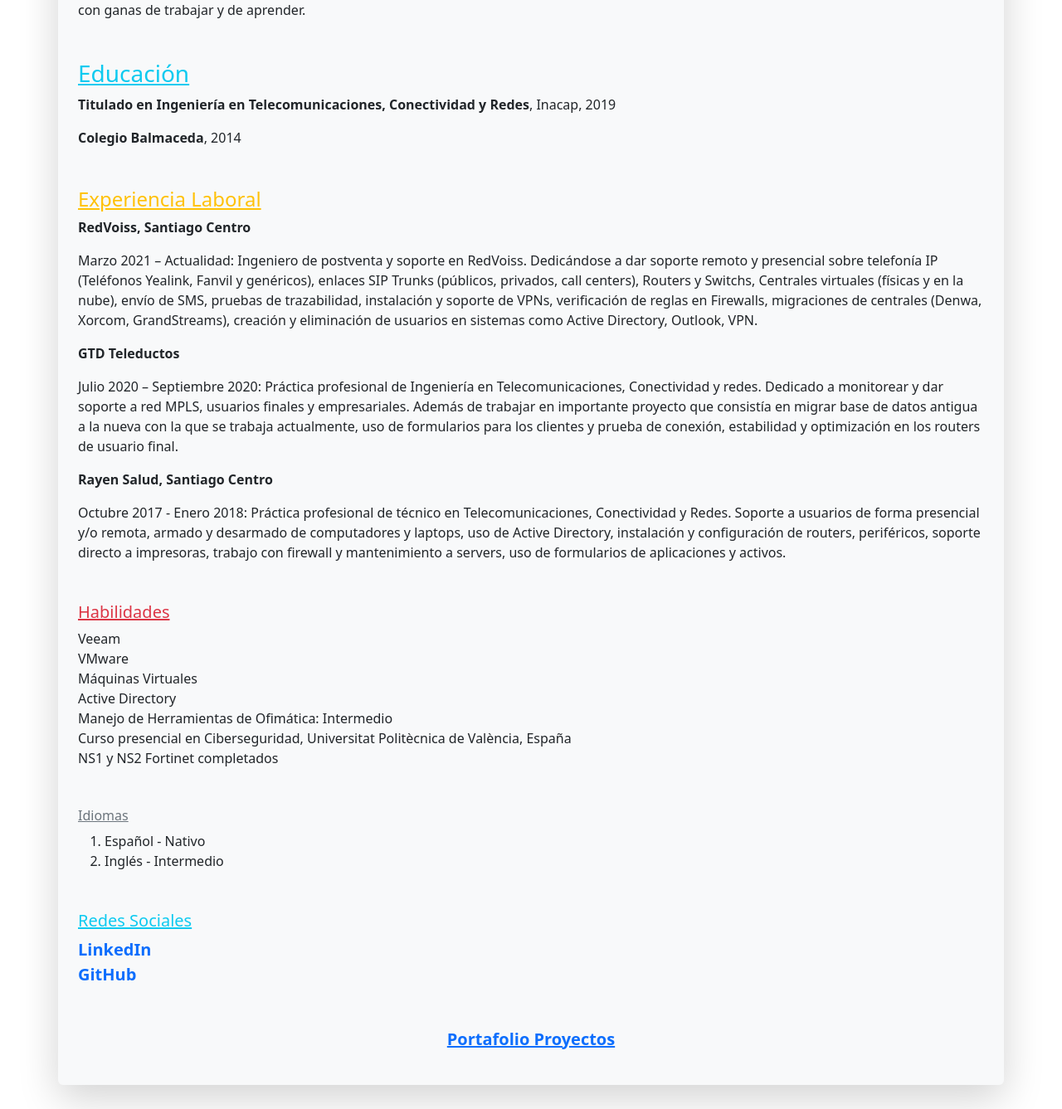
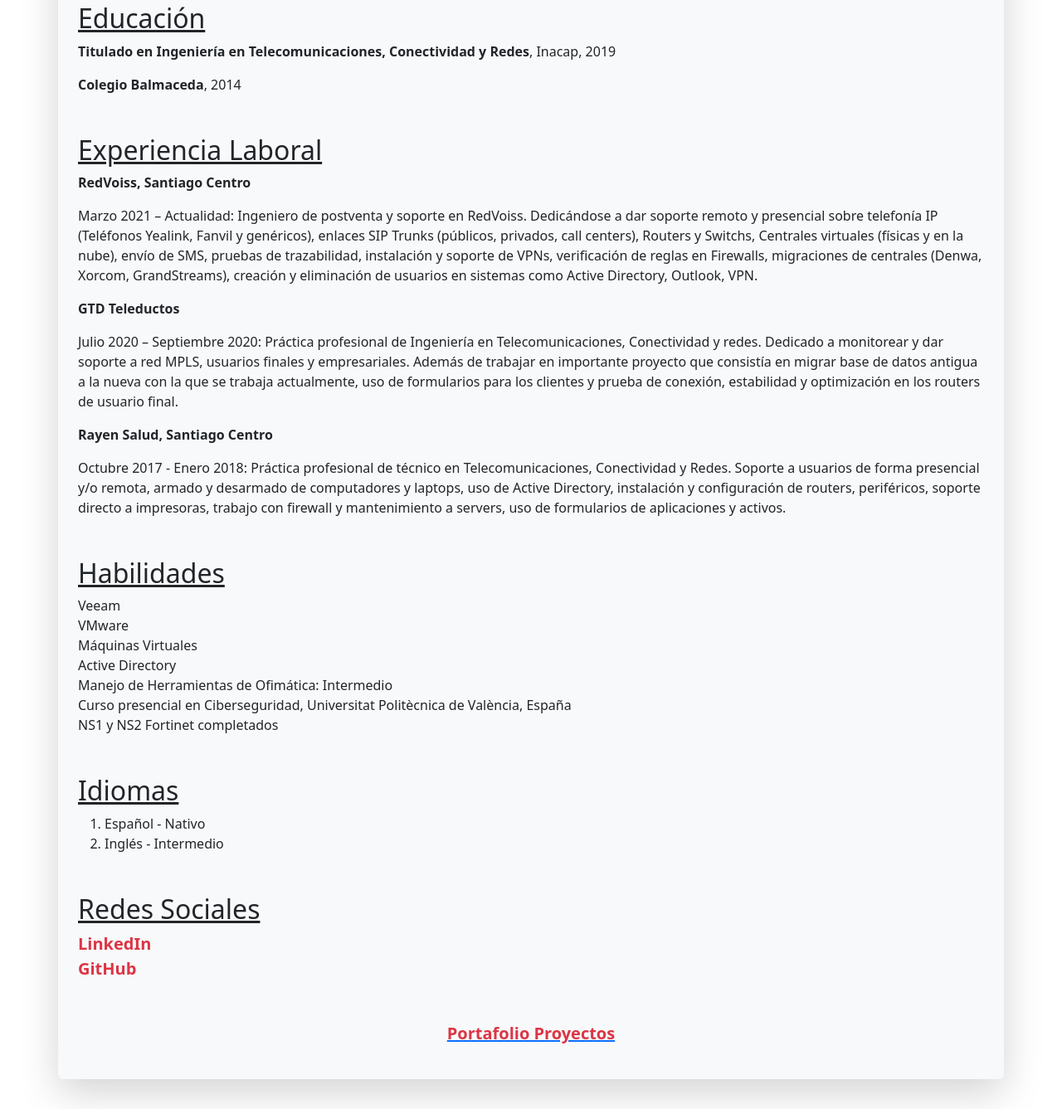
Before and after one commit to muriel-ap/forkackryzx, a plain HTML site: page index.html in a window 1280 px wide. Shown: the part 763-2100 px from the top of the page at 83% size. Drawn offline with nearby package versions, Linux system fonts and the light colour scheme.

Commit message:
update: unifiqué los títulos en h2 les  quité los colores personalizados, dividí el h1 y cambié a danger los enlaces

```diff
--- a/index.html
+++ b/index.html
@@ -52,7 +52,9 @@
 
     <div class="container mt-5 mb-5 p-4 bg-light shadow-lg rounded">
         <header class="text-center mb-5" id="main-header">
-        <h1 class="main-header">Cristopher Escobar <br><small class="text-muted">Ingeniero en Telecomunicaciones, Conectividad y Redes</small></h1>
+        <h1 class="main-header">Cristopher Escobar</h1>
+        <h2 class="text-muted">Ingeniero en Telecomunicaciones, Conectividad y Redes</small>
+        </h2>
         </header>
 
         <section class="personal-info mb-5" id="perfil">
@@ -72,19 +74,19 @@
         </section>
 
         <section class="professional-profile mb-5" id="perfil-profesional">
-            <h2 class="text-primary" style="text-decoration:underline">Perfil Profesional</h2>
+            <h2 style="text-decoration:underline">Perfil Profesional</h2>
             <p>Ingeniero en Telecomunicaciones, Conectividad y Redes, titulo otorgado por el Instituto Profesional INACAP. Entre mis habilidades destaca el aprendizaje continuo, responsabilidad, orden, seguir procedimientos metódicos, respeto hacia mis pares y quien sea. En constante aprendizaje para una superación tanto laboral como personal.</p>
             <p>Dentro de mi experiencia destaco labores como la atención directa y amable al usuario, trabajo con herramientas, nivel intermedio de ofimática, seguimiento de procedimientos, me adapto a cualquier situación buscando una rápida solución a diversas problemáticas del cargo a entregar, con ganas de trabajar y de aprender.</p>
         </section>
 
         <section class="education mb-5" id="educacion">
-            <h3 class="text-info"style="text-decoration:underline">Educación</h3>
+            <h2 style="text-decoration:underline">Educación</h2>
             <p><strong>Titulado en Ingeniería en Telecomunicaciones, Conectividad y Redes</strong>, Inacap, 2019</p>
             <p><strong>Colegio Balmaceda</strong>, 2014</p>
         </section>
 
         <section class="experience mb-5" id="experiencia">
-            <h4 class="text-warning"style="text-decoration:underline">Experiencia Laboral</h4>
+            <h2 style="text-decoration:underline">Experiencia Laboral</h2>
             <div>
                 <p><strong>RedVoiss, Santiago Centro</strong></p>
                 <p>Marzo 2021 – Actualidad: Ingeniero de postventa y soporte en RedVoiss. Dedicándose a dar soporte remoto y presencial sobre telefonía IP (Teléfonos Yealink, Fanvil y genéricos), enlaces SIP Trunks (públicos, privados, call centers), Routers y Switchs, Centrales virtuales (físicas y en la nube), envío de SMS, pruebas de trazabilidad, instalación y soporte de VPNs, verificación de reglas en Firewalls, migraciones de centrales (Denwa, Xorcom, GrandStreams), creación y eliminación de usuarios en sistemas como Active Directory, Outlook, VPN.</p>
@@ -100,7 +102,7 @@
         </section>
 
         <section class="skills mb-5" id="habilidades">
-            <h5 class="text-danger"style="text-decoration:underline">Habilidades</h5>
+            <h2 style="text-decoration:underline">Habilidades</h2>
             <ul class="list-unstyled">
                 <li>Veeam</li>
                 <li>VMware</li>
@@ -113,7 +115,7 @@
         </section>
 
         <section class="languages mb-5" id="idiomas">
-            <h6 class="text-secondary"style="text-decoration:underline">Idiomas</h6>
+            <h2 style="text-decoration:underline">Idiomas</h2>
             <ol>
                 <li>Español - Nativo</li>
                 <li>Inglés - Intermedio</li>
@@ -121,14 +123,14 @@
         </section>
 
         <section class="social mb-5" id="redes-sociales">
-            <h5 class="text-info"style="text-decoration:underline">Redes Sociales</h5>
+            <h2 style="text-decoration:underline">Redes Sociales</h2>
             <ul class="list-unstyled">
-                <li><a href="https://www.linkedin.com/in/cristopher-escobar-espinoza-b13185100" class="text-decoration-none">LinkedIn</a></li>
-                <li><a href="https://github.com/Ckryzx" class="text-decoration-none">GitHub</a></li>
+                <li><a href="https://www.linkedin.com/in/cristopher-escobar-espinoza-b13185100" class="text-decoration-none text-danger">LinkedIn</a></li>
+                <li><a href="https://github.com/Ckryzx" class="text-decoration-none text-danger">GitHub</a></li>
             </ul>
         </section>
         <section class="portafolio" id="portafoliodl">
-          <a href="Portafoliodl.html"><p>Portafolio Proyectos</p></a>
+          <a href="Portafoliodl.html"><p class="text-danger">Portafolio Proyectos</p></a>
         </section>
     </div>
 
```
